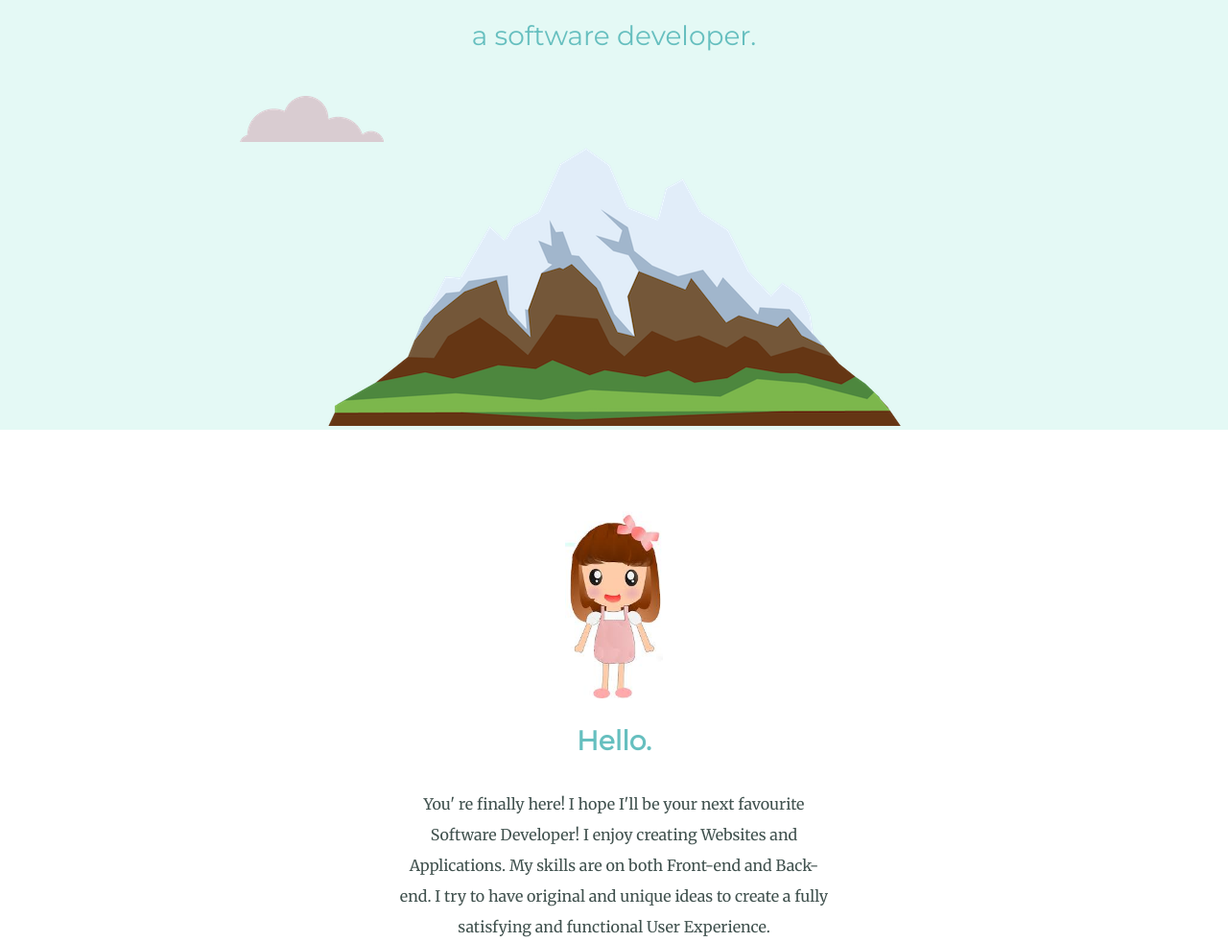
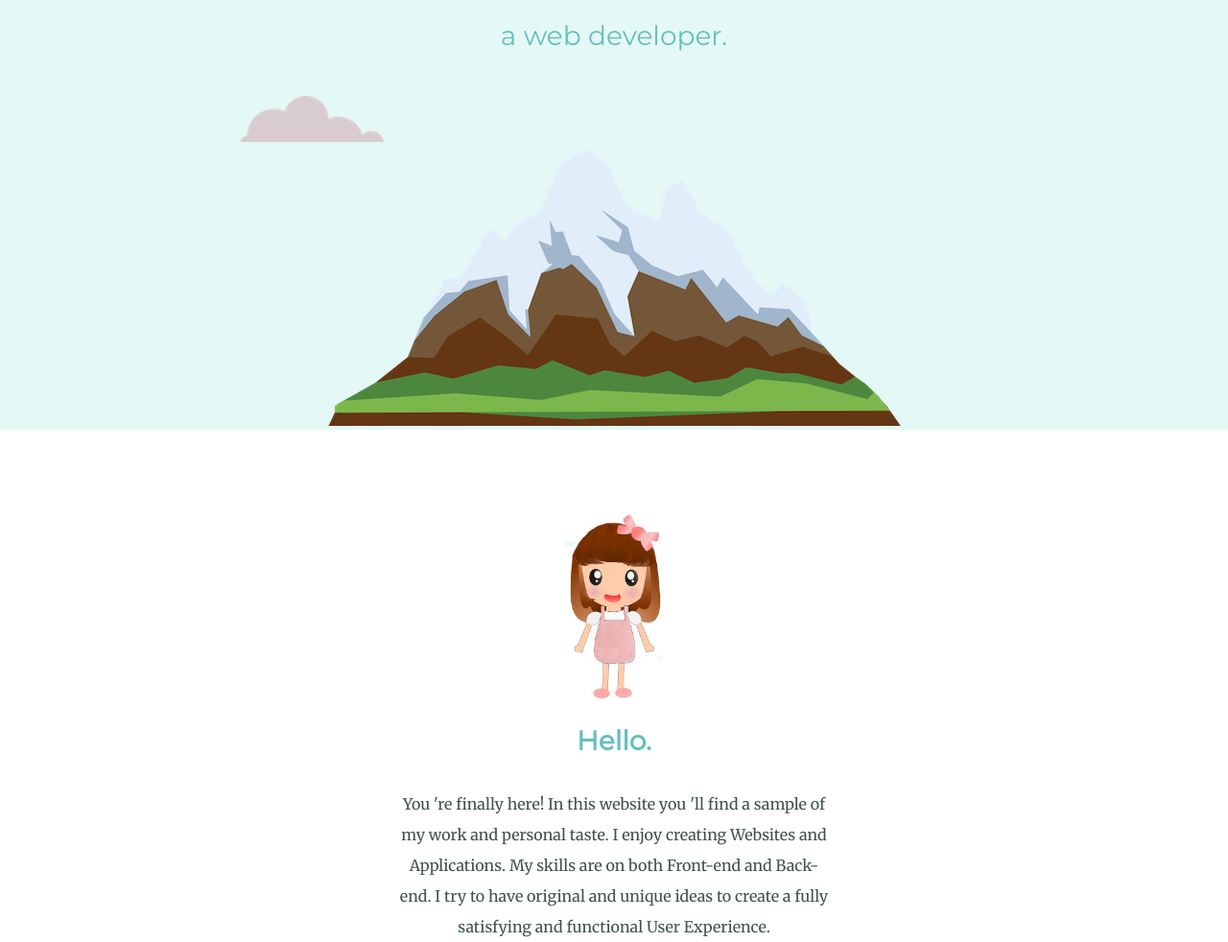
Before and after one commit to ioThio/mywebsite, a plain HTML site: page index.html in a window 1280 px wide. Shown: the part 318-1300 px from the top of the page at 96% size. Drawn offline with Linux system fonts and the light colour scheme.

Commit message:
Update index.html

```diff
--- a/index.html
+++ b/index.html
@@ -11,7 +11,7 @@
     <div class="top-container">
       <img class="top-cloud" src="Images/cloud.png" alt="cloud-image">
       <h1>I'm Ioanna.</h1>
-      <h2 id="my-job">a software developer.</h2>
+      <h2 id="my-job">a web developer.</h2>
       <img class="bottom-cloud" src="Images/cloud.png" alt="cloud-image">
       <img src="Images/mountain.png" alt="mountain-image">
     </div>
@@ -19,7 +19,7 @@
       <div class="profile">
         <img class="girl-img" src="Images/images.jpg" alt="cartoongirl-img">
         <h2>Hello.</h2>
-        <p class="intro">You' re finally here! I hope I'll be your next favourite Software Developer!
+        <p class="intro">You 're finally here! In this website you 'll find a sample of my work and personal taste.
             I enjoy creating Websites and Applications.
           My skills are on both Front-end and Back-end.
           I try to have original and unique ideas to create a fully
```
